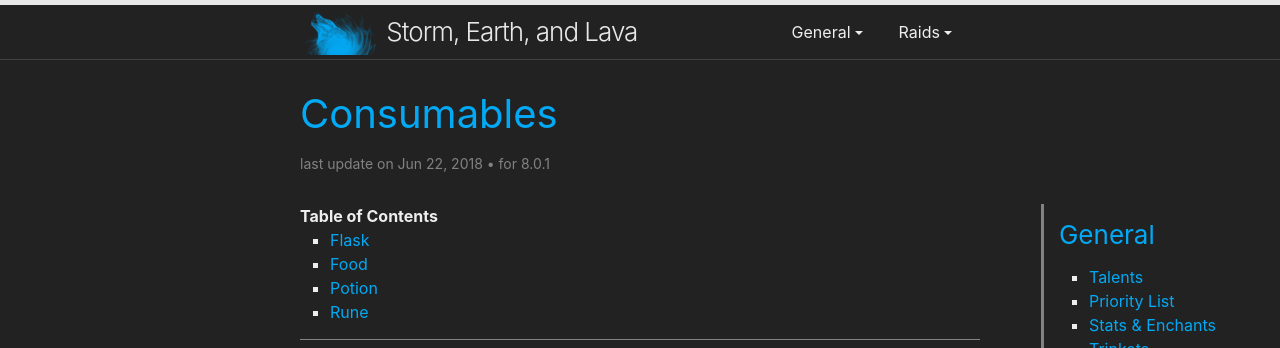
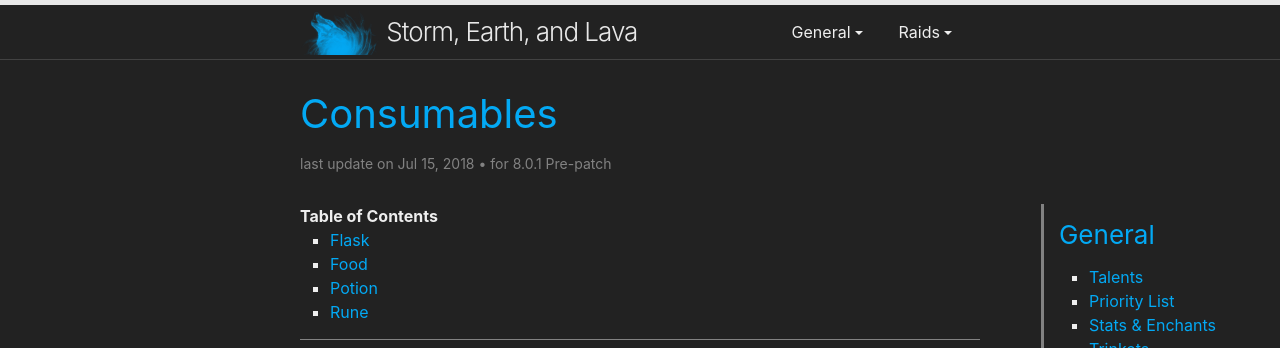
Before and after one commit to stormearthandlava/stormearthandlava.github.io, a Jekyll site: the page built from guide/general/consumables.md, in a window 1280 px wide. Shown: the top 348 px of the page. Built offline with Jekyll 4.4.1, drawn with Linux system fonts in a browser that asks for light colours; a script that is not in the unit is left out.

Commit message:
Fixed date/patch of a few pages

```diff
--- a/guide/general/consumables.md
+++ b/guide/general/consumables.md
@@ -1,8 +1,8 @@
 ---
 layout: page
 title: Consumables
-last_update: 2018-06-22 09:00:00
-game_version: 8.0.1
+last_update: 2018-07-15 09:00:00
+game_version: 8.0.1 Pre-patch
 ---
 
 ## Flask
```
Also changed, not shown: guide/general/priority_list.md (+1 -1 lines), guide/general/stats.md (+2 -2 lines).
